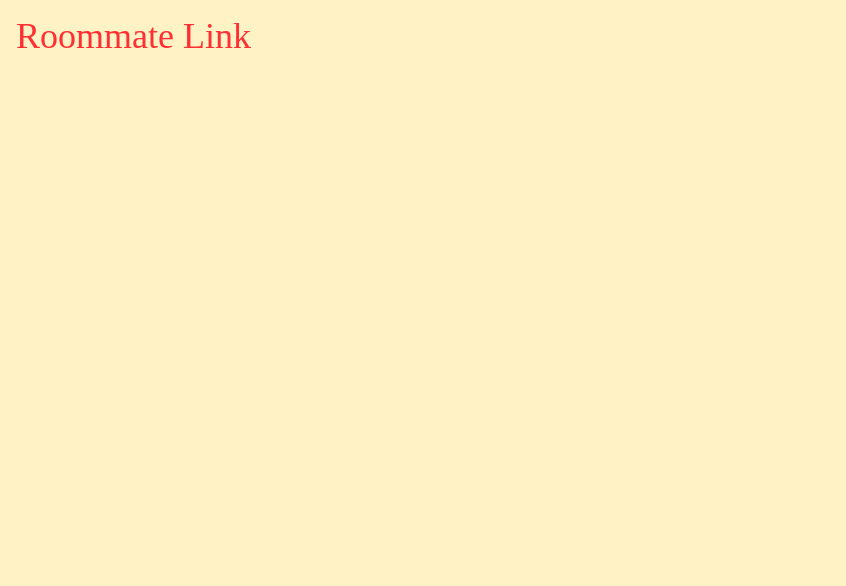
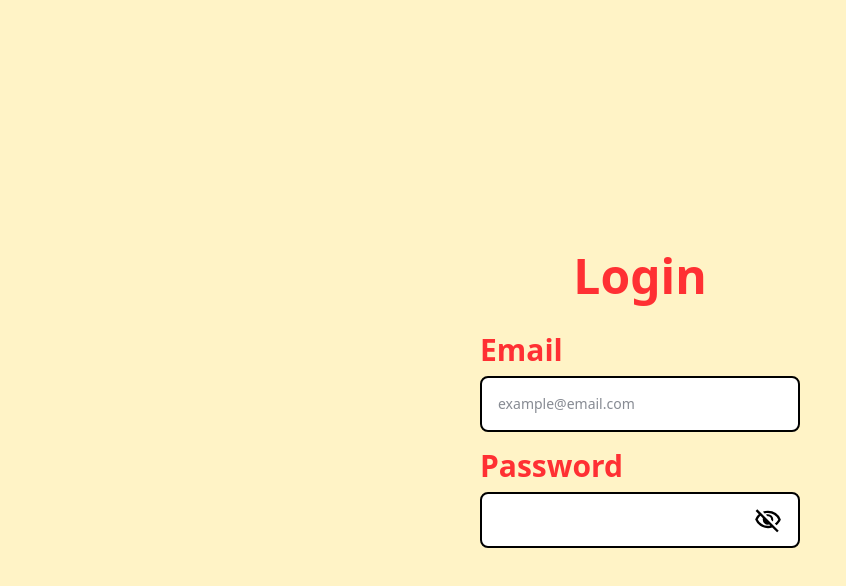
Before and after one commit to Evan-Proulx/RoommateLink-Frontend, a React (Vite) app: page / in a window 1280 px wide. Shown: the top 586 px of the page, without its empty margins (0-846 px from the left). Built offline with nearby package versions, Linux system fonts and the light colour scheme; a web font is replaced by a local one.

Commit message:
Added inputs to login component

```diff
--- a/src/App.css
+++ b/src/App.css
@@ -16,3 +16,10 @@
     font-style: normal;
     color: #FF3033;
 }
+
+.header-text {
+    @apply text-5xl font-bold text-[var(--color-text)];
+}
+.header2-text {
+    @apply text-3xl font-bold text-[var(--color-text)];
+}
--- a/src/App.tsx
+++ b/src/App.tsx
@@ -1,12 +1,13 @@
 import { useState } from 'react'
 import './App.css'
+import Login from "./components/Login.tsx";
 
 function App() {
 
   return (
     <>
-      <div className={"h-screen bg-[var(--color-primary)]"}>
-        <h1 className={"p-4 logo text-4xl"}>Roommate Link</h1>
+      <div className={"h-screen flex  items-center justify-center bg-[var(--color-primary)]"}>
+                <Login/>
       </div>
     </>
   )
--- /dev/null
+++ b/src/components/Login.tsx
@@ -0,0 +1,33 @@
+import React from 'react';
+
+const Login = () => {
+    return (
+        <div className={"w-1/4"}>
+            <form>
+                <h2 className={"header-text text-center mb-8 "}>Login</h2>
+                <div>
+                    {/*Email input*/}
+                    <label className="block mb-2 header2-text inter">Email</label>
+                    <input type="email" id="first_name"
+                           className="bg-white border-2 border-black text-gray-900 text-sm rounded-lg block w-full p-4"
+                           placeholder="example@email.com" required/>
+                    <label className="block mb-2 mt-4 header2-text inter">Password</label>
+
+                    {/*Password Input with password visibility toggle*/}
+                    <div className="relative">
+                        <input type="password" className="block w-full p-4 bg-white border-2 border-black text-gray-900 text-sm rounded-lg" required/>
+                        <button className="text-black absolute end-0.5 bottom-2.5 text-sm px-4 py-1">
+                            <svg xmlns="http://www.w3.org/2000/svg" height="28px" viewBox="0 -960 960 960" width="28px"
+                                 fill="#000000">
+                                <path
+                                    d="m644-428-58-58q9-47-27-88t-93-32l-58-58q17-8 34.5-12t37.5-4q75 0 127.5 52.5T660-500q0 20-4 37.5T644-428Zm128 126-58-56q38-29 67.5-63.5T832-500q-50-101-143.5-160.5T480-720q-29 0-57 4t-55 12l-62-62q41-17 84-25.5t90-8.5q151 0 269 83.5T920-500q-23 59-60.5 109.5T772-302Zm20 246L624-222q-35 11-70.5 16.5T480-200q-151 0-269-83.5T40-500q21-53 53-98.5t73-81.5L56-792l56-56 736 736-56 56ZM222-624q-29 26-53 57t-41 67q50 101 143.5 160.5T480-280q20 0 39-2.5t39-5.5l-36-38q-11 3-21 4.5t-21 1.5q-75 0-127.5-52.5T300-500q0-11 1.5-21t4.5-21l-84-82Zm319 93Zm-151 75Z"/>
+                            </svg>
+                        </button>
+                    </div>
+                </div>
+            </form>
+        </div>
+    );
+};
+
+export default Login;
--- a/tailwind.config.js
+++ b/tailwind.config.js
@@ -11,6 +11,7 @@ module.exports = {
             lg: '976px',
             xl: '1440px',
         },
+        extend:{
         colors: {
             // APP COLORS
             'primary': '#FFF3C6',
@@ -33,7 +34,6 @@ module.exports = {
             sans: ['Inter', 'sans-serif'],
             serif: ['Merriweather', 'serif'],
         },
-        extend: {
             spacing: {
                 '128': '32rem',
                 '144': '36rem',
--- a/tsconfig.app.json
+++ b/tsconfig.app.json
@@ -20,7 +20,8 @@
     "noUnusedLocals": true,
     "noUnusedParameters": true,
     "noFallthroughCasesInSwitch": true,
-    "noUncheckedSideEffectImports": true
+    "noUncheckedSideEffectImports": true,
+    "allowSyntheticDefaultImports": true
   },
   "include": ["src"]
 }
```
Also changed, not shown: src/components/Navbar.tsx (added).
